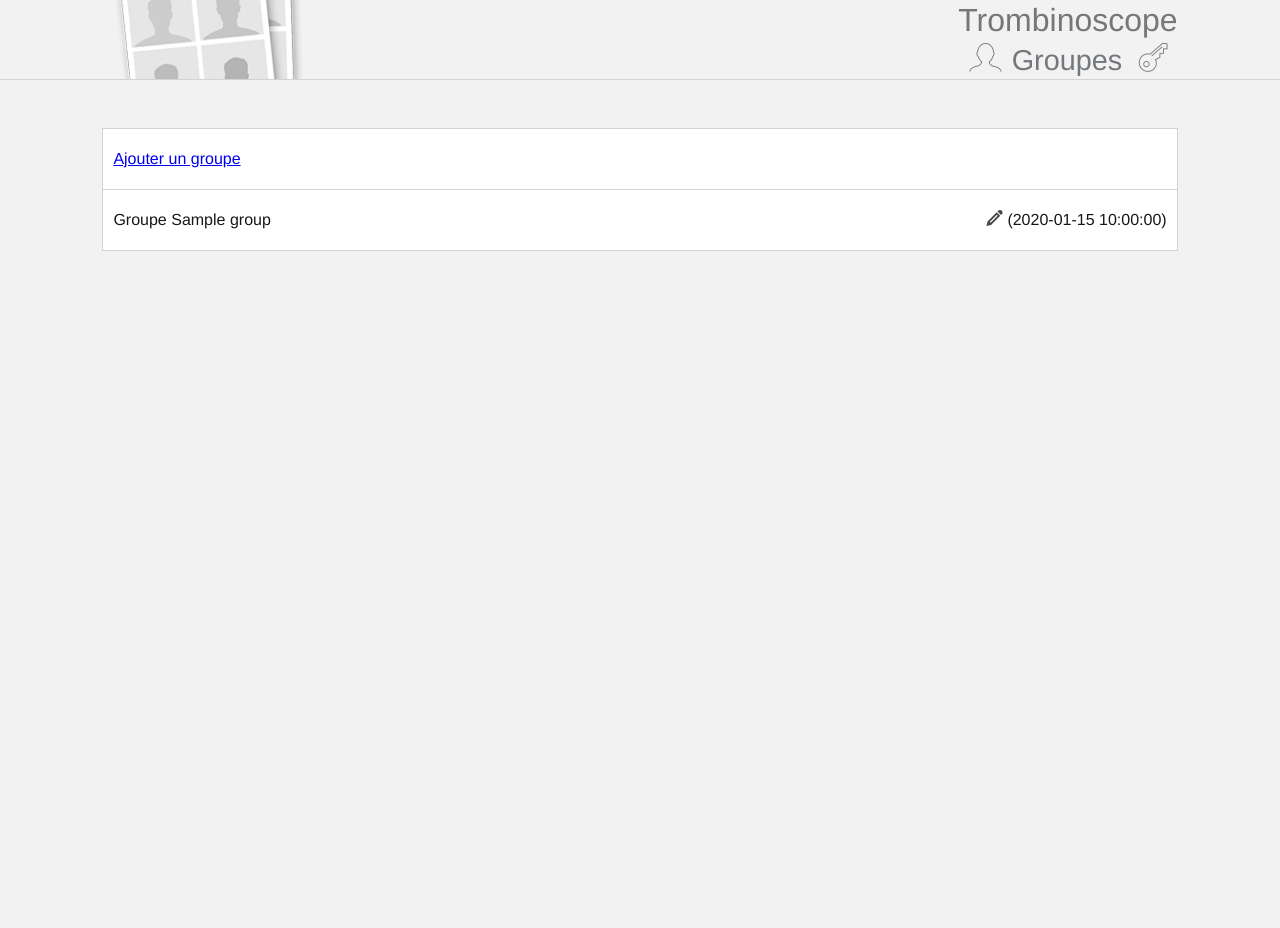
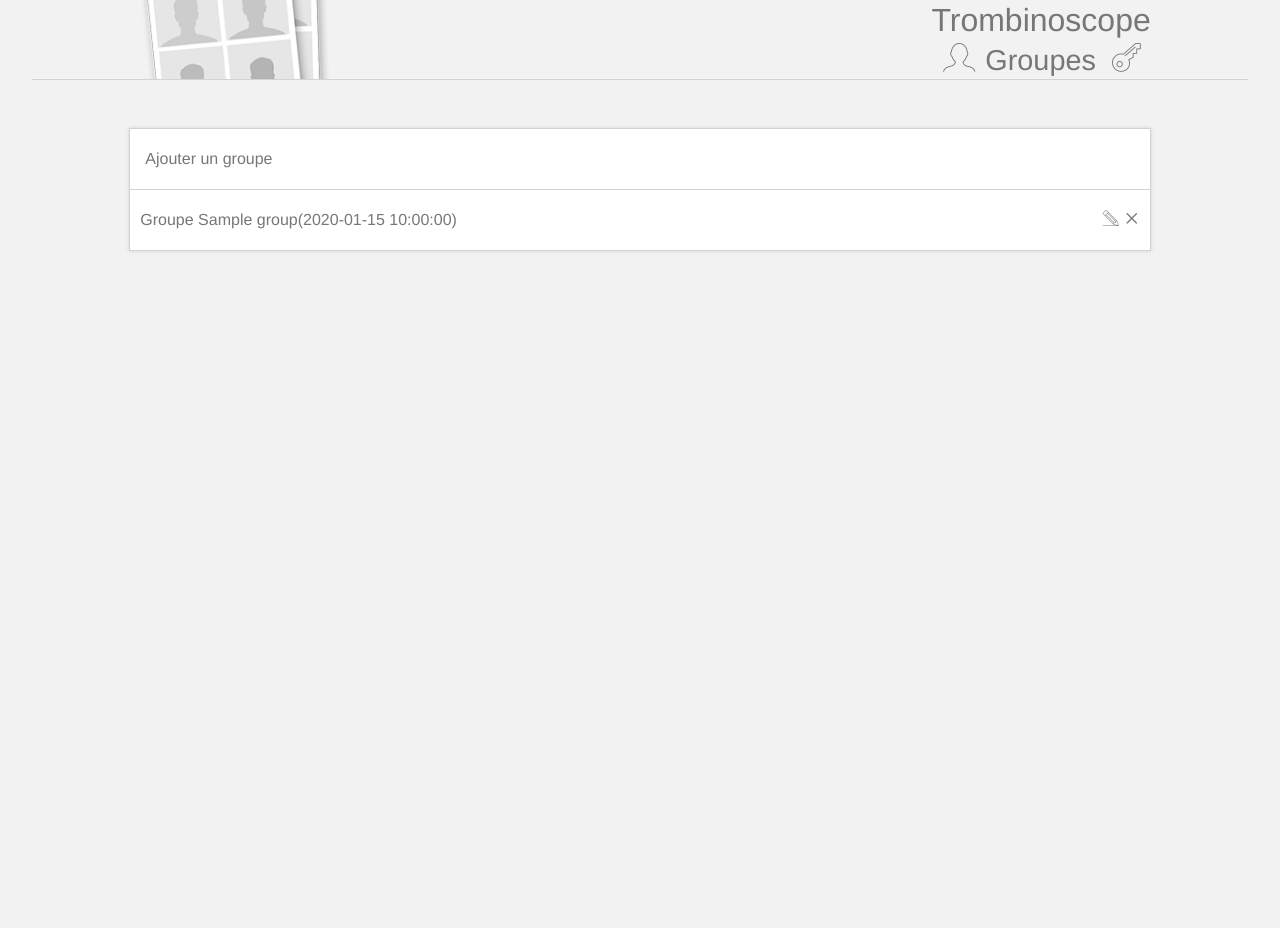
Before and after one commit to RobinDumontChaponet/trombinoscope, a PHP site: page / in a window 1280 px wide. After the commit the page ends 252 px from the top, so only its background shows below. Run offline with PHP 8.4, Linux system fonts and the light colour scheme; the visitor is signed in with stand-in values (Sample User, id 1); tables that the repository leaves empty or names only in its code hold one stand-in row (values such as "Sample post"); data that the repository does not hold is empty.

Commit message:
a little more css

```diff
--- a/index.php
+++ b/index.php
@@ -77,8 +77,9 @@ if($matches[1]) {
 	<?php echo $script; ?>
   </head>
   <body>
-  	<?php include_once('menu.inc.php');
-	  	  echo $inc;
-	?>
+    <div id="wrapper">
+	  <?php include_once('menu.inc.php');
+	  echo $inc; ?>
+    </div>
   </body>
 </html>
--- a/style/general.css
+++ b/style/general.css
@@ -53,11 +53,9 @@ body {
 	height:auto;
 	min-height:100%;
 	text-align:justify;
-	line-height:1.7857;
 	max-width:76em;
-	margin:0 8%;
+	margin: 0 auto -3em;
 	padding-bottom:3.125em;
-	margin-bottom:-3em;
 }
 
 header {
@@ -170,6 +168,9 @@ nav a[href="deconnection.php"] span, nav a[href="deconnection"] span {
 
 #wrapper > #content {
 	padding:0;
+	margin:0 8%;
+	line-height:1.7857;
+	box-shadow: 0 0 4px lightgrey;
 }
 
 #wrapper > #content:before,#wrapper > #content:after {
@@ -184,7 +185,7 @@ nav a[href="deconnection.php"] span, nav a[href="deconnection"] span {
 ol li {
 	font-size:16px;
 	line-height:60px;
-	color:#171717;
+	color:#777;
 	background:#fff;
 	margin:0;
 	border:1px solid #d3d3d3;
@@ -196,22 +197,30 @@ ol li:last-child {
 	border-bottom-width:1px;
 }
 
-ol span {
+ol aside {
 	float:right;
 }
 
-ol span a {
+ol aside a:before {
 	font-family:'icomoon';
 	speak:none;
 	font-style:normal;
-	font-weight:400;
 	font-variant:normal;
 	text-transform:none;
 	line-height:1;
 	cursor:pointer;
-	color:#474747;
-	text-decoration:none;
+	content: "\e032";
+}
+ol a {
+	color: #777;
+	text-decoration: none;
 	padding:0 0 0 5px;
+}
+ol aside a span {
+	display: none;
+}
+ol aside a[title="supprimer"]:before {
+	content: "\e117";
 }
 
 footer {
--- a/views/groups.php
+++ b/views/groups.php
@@ -1,12 +1,9 @@
 <!--meta title="Trombinoscope | Groupes"-->
-<div id="wrapper">
 <section id="content">
   <ol>
   	<li><a href="?requ=addgroup" title="Ajouter un groupe">Ajouter un groupe</a></li>
-			<?php
-				foreach ($groups as $group)
-					echo '<li>Groupe '.$group->getName().'<span class="date">('.$group->getDate().')</span><span><a href="?requ=group&id='.$group->getId().'" title="modifier">&#xe601;</a><a href="?requ=suppr&id='.$group->getId().'" title="supprimer">&#xe60d;</a></span></li>';
+<?php foreach ($groups as $group)
+		  echo '<li>Groupe '.$group->getName().'<span class="date">('.$group->getDate().')</span><aside><a href="?requ=group&id='.$group->getId().'" title="modifier"><span>Modifier</span></a><a href="?requ=suppr&id='.$group->getId().'" title="supprimer"><span>Supprimer</span></a></aside></li>';
 ?>
   </ol>
 </section>
-</div>
--- a/views/student.php
+++ b/views/student.php
@@ -1,9 +1,6 @@
 <!--meta title="Trombinoscope | Importez une image" css="style/grid.css" js="script/upload.js"-->
-<div id="wrapper">
 <section id="content">
-	<div>
-		Nom : <?php echo $student->getFirstName().' '.$student->getName(); ?>
-	</div>
+  <p>Nom : <?php echo $student->getFirstName().' '.$student->getName(); ?></p>
   <img id="result" src="<?php echo ((is_file('data/images/student-'.$student->getId().'.jpg'))?'data/images/student-'.$student->getId().'.jpg':'style/images/nobody.png'); ?>" alt="" />
   <div id="file">
   	<fieldset id="add" class="button">
@@ -11,7 +8,6 @@
 	</fieldset>
   </div>
 </section>
-</div>
 <script type="text/javascript">
 new FileTransfert(document.getElementById('fileinput'), 'student-<?php echo $student->getId(); ?>', 'data/images', '', function (resp) {
 	document.getElementById('result').src=resp.path+'/'+resp.name;
```
Also changed, not shown: style/404.css (added, +10 -0 lines), views/404.php (+4 -4 lines), views/group.php (+8 -13 lines), views/suppr.php (+2 -5 lines). Lines whose indentation alone changed are shown as unchanged.
